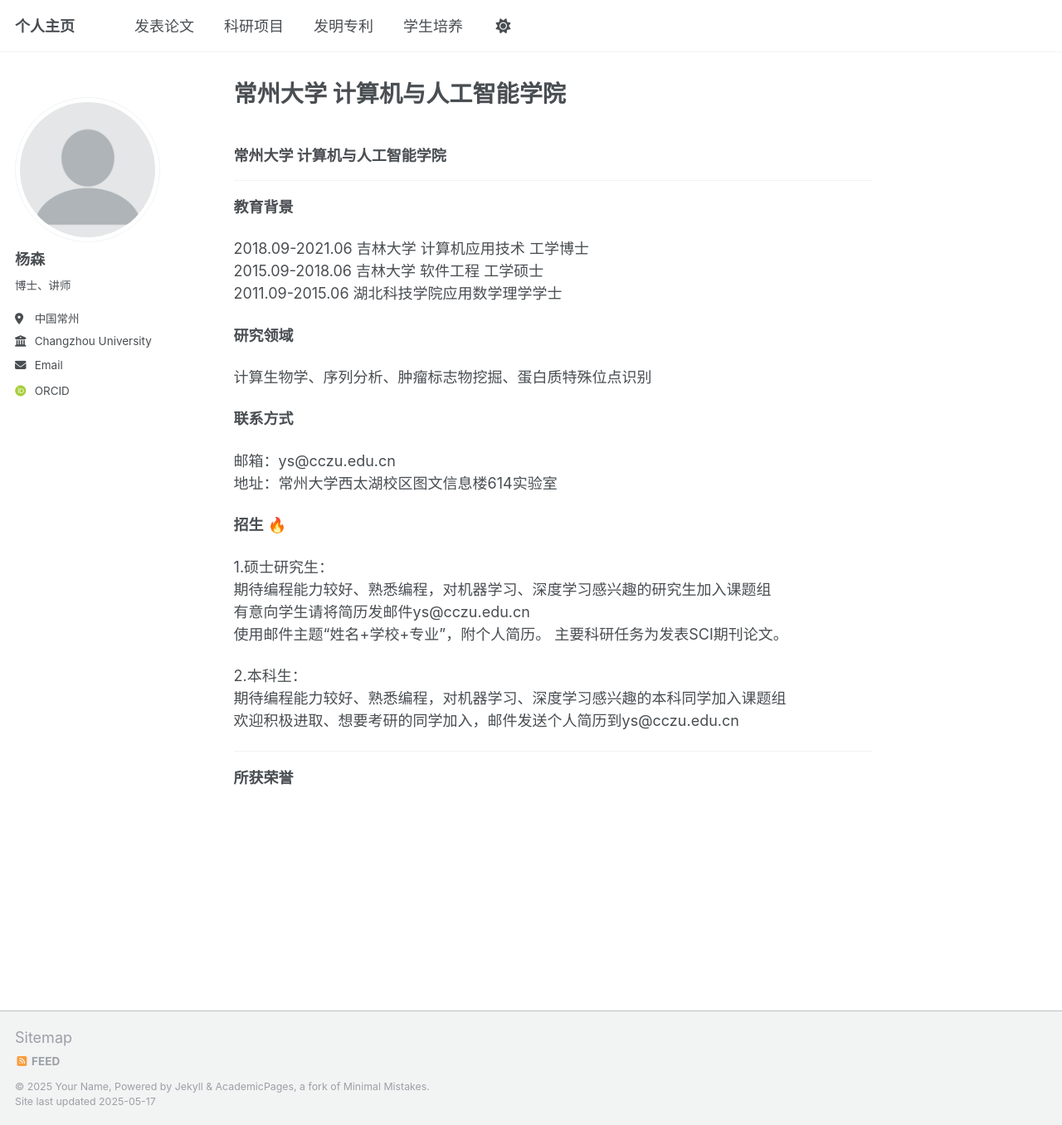
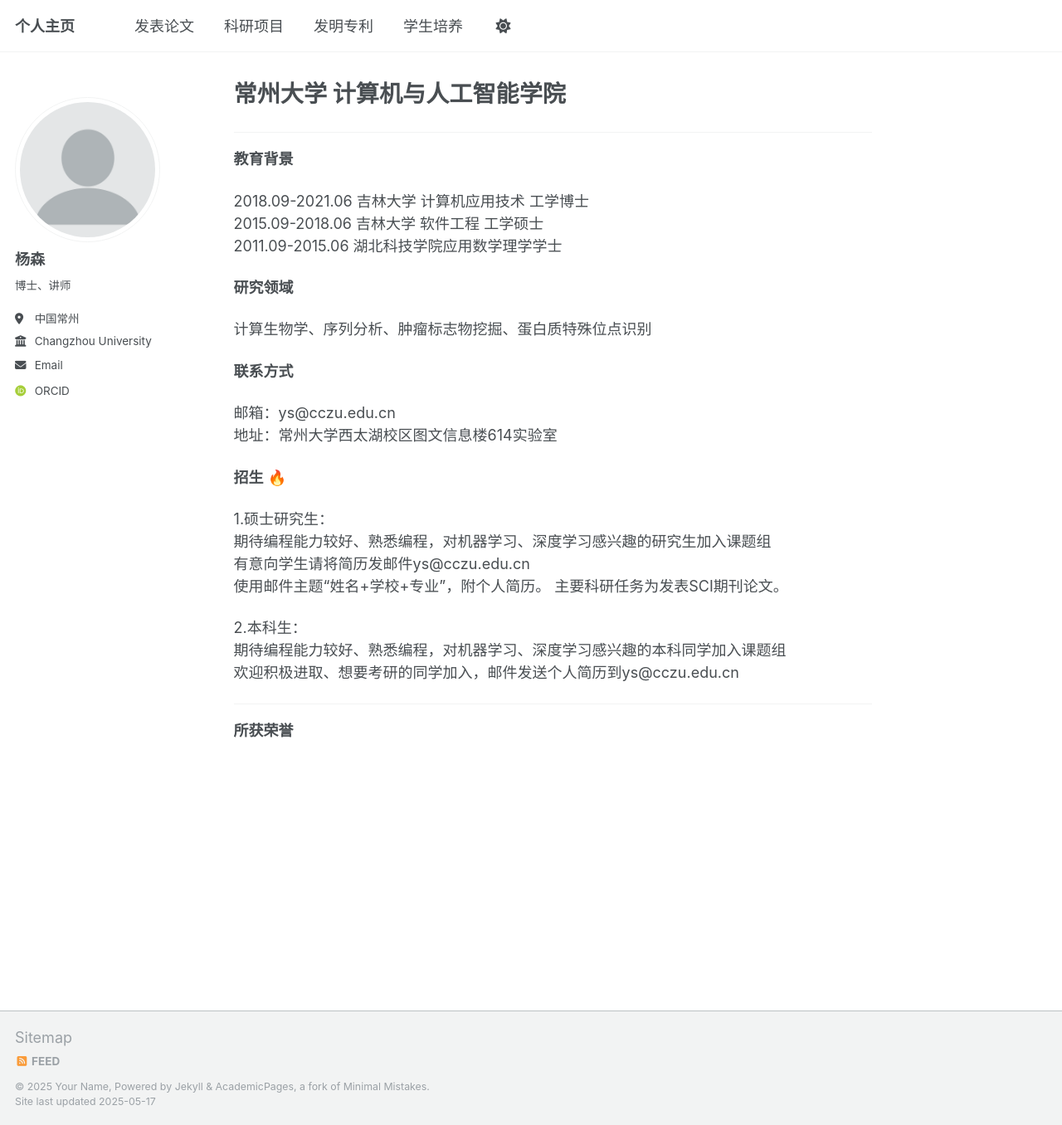
Before and after one commit to abcair/ys, a Jekyll site: the page built from _pages/about.md, in a window 1280 px wide and 1356 px high. Shown: the whole window at 83% size. Built offline with Jekyll 4.4.1, drawn with Linux system fonts in a browser that asks for light colours; emoji names are drawn with the system emoji font; some web fonts are replaced; our own code applies the rules of GitHub Pages for plain Markdown files.

Commit message:
Update about.md
Signed-off-by: abcair <57550630+abcair@users.noreply.github.com>

```diff
--- a/_pages/about.md
+++ b/_pages/about.md
@@ -6,10 +7,6 @@ redirect_from:
   - /about.html
   - /home/
 ---
-
-
-
-### 常州大学 计算机与人工智能学院
 
 ---
 **教育背景**
```
Also changed, not shown: other parts of _pages/about.md (+1 -0 lines).
